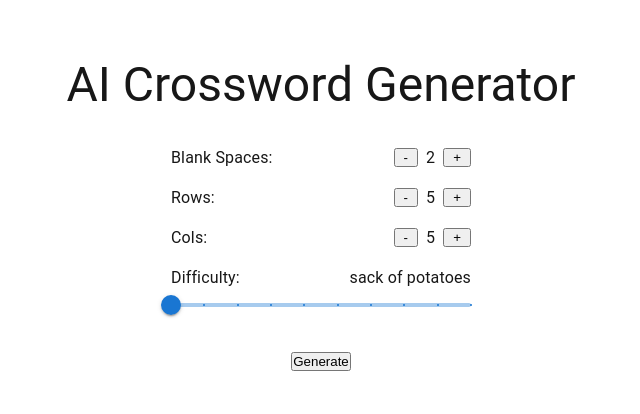
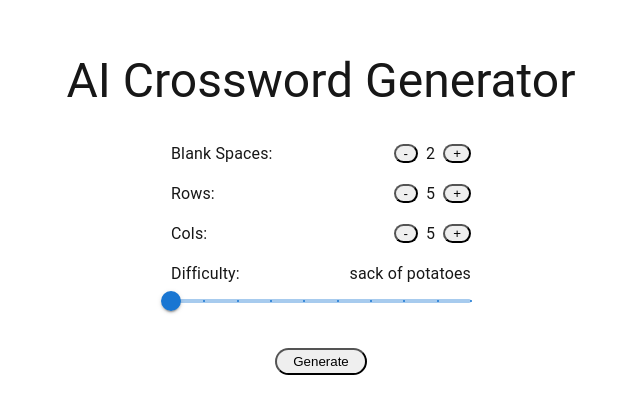
Before and after one commit to triviere19/crossword, a Next.js app: page /admin/generator in a window 1280 px wide. Shown: the part 186-600 px from the top of the page, without its empty margins (319-959 px from the left). Built offline with nearby package versions, Linux system fonts and the light colour scheme; no server answers.

Commit message:
add limits

```diff
--- a/src/components/Crossword/PuzzleSolvedModal/PuzzleSolvedModal.module.css
+++ b/src/components/Crossword/PuzzleSolvedModal/PuzzleSolvedModal.module.css
@@ -23,6 +23,7 @@
     border: black solid 2pt;
     color: black;
     gap: 0.5rem;
+    min-width: 300px;
 }
 
 .award {
--- a/src/components/Crossword/PuzzleSolvedModal/PuzzleSolvedModal.tsx
+++ b/src/components/Crossword/PuzzleSolvedModal/PuzzleSolvedModal.tsx
@@ -1,14 +1,16 @@
 import styles from "./PuzzleSolvedModal.module.css";
 import { formatTimer } from "@/utils/time";
 import TimerIcon from '@mui/icons-material/Timer';
+import { ReactNode } from "react";
 
 
 export interface PuzzleSolvedModalProps {
     solved: boolean,
     time: number,
+    children?: ReactNode,
 }
 
-export default function PuzzleSolvedModal(props: PuzzleSolvedModalProps){
+export default function PuzzleSolvedModal({children, ...props}: PuzzleSolvedModalProps){
 
     const getAward = (seconds: number) => {
         if(seconds == 0) return "";
@@ -51,6 +53,7 @@ export default function PuzzleSolvedModal(props: PuzzleSolvedModalProps){
                     <TimerIcon/>
                     <h3>{formatTimer(props.time)}</h3>
                 </div>
+                {children}
             </div>
         </div>
     );
--- a/src/components/CrosswordGenerator/CrosswordGenerator.module.css
+++ b/src/components/CrosswordGenerator/CrosswordGenerator.module.css
@@ -4,3 +4,9 @@
     align-items: center;
     gap: 2rem;
 }
+
+.button {
+    padding: 0.25rem 1rem;
+    border-radius: 20px;
+
+}
--- a/src/components/CrosswordGenerator/CrosswordGenerator.tsx
+++ b/src/components/CrosswordGenerator/CrosswordGenerator.tsx
@@ -30,7 +30,12 @@ export default function CrosswordGenerator(){
 
     const handleGenerate = async () => {
         setGenerating(true);
-        await fetch("/api/crossword/v3").then(async (res) => {
+        await fetch("/api/crossword/v3", {
+            headers: {
+                'rows': options.rows.toString(), 'cols': options.cols.toString(),
+                'blanks': options.blanks.toString(), 'difficulty': options.difficulty
+            },
+        }).then(async (res) => {
             setGenerating(false);
             if(res.ok){
                 const result = await res.json();
@@ -57,7 +62,7 @@ export default function CrosswordGenerator(){
                     <div className={styles.selector_container}>
                         <Typography variant="h3">AI Crossword Generator</Typography>
                         <PuzzleSelector difficulties={difficulties} value={options} onChange={setOptions}/>
-                        <button onClick={handleGenerate}>Generate</button>
+                        <button onClick={handleGenerate} className={styles.button}>Generate</button>
                     </div>
             }
         </>
--- a/src/components/CrosswordGenerator/PuzzleSelector/PuzzleSelector.module.css
+++ b/src/components/CrosswordGenerator/PuzzleSelector/PuzzleSelector.module.css
@@ -44,4 +44,5 @@
 
 .incrementor_button {
     padding: 0rem 0.5rem;
+    border-radius: 20px;
 }
--- a/src/components/CrosswordGenerator/PuzzleSelector/PuzzleSelector.tsx
+++ b/src/components/CrosswordGenerator/PuzzleSelector/PuzzleSelector.tsx
@@ -26,9 +26,9 @@ export default function PuzzleSelector(props: PuzzleSelectorProps){
 
     return (
         <div className={styles.container}>
-            <Incrementor value={blanks} onChange={setBlanks} label={"Blank Spaces:"}/>
-            <Incrementor value={rows} onChange={setRows} label={"Rows:"}/>
-            <Incrementor value={cols} onChange={setCols} label={"Cols:"}/>
+            <Incrementor value={blanks} onChange={setBlanks} label={"Blank Spaces:"} min={0}/>
+            <Incrementor value={rows} onChange={setRows} label={"Rows:"} min={1} max={8}/>
+            <Incrementor value={cols} onChange={setCols} label={"Cols:"} min={1} max={8}/>
             <div className={styles.block}>
                 <div className={styles.label_container}>
                     <Typography className={styles.label}>{"Difficulty:"}</Typography>
@@ -51,17 +51,34 @@ export interface IncrementorProps {
     label: string,
     value: number,
     onChange: (set: number) => void,
+    min?: number,
+    max?: number,
 }
 
 export function Incrementor(props: IncrementorProps){
+
+    const min = props.min != undefined ? props.min : 0;
+    const max = props.max != undefined ? props.max : 10;
+
+    const handleIncrement = () => {
+        if(props.value < max){
+            props.onChange(props.value+1);
+        }
+    }
+
+    const handleDecrement = () => {
+        if(props.value > min){
+            props.onChange(props.value-1);
+        }
+    }
 
     return (
         <div className={styles.pair}>
             <Typography>{props.label}</Typography>
             <div className={styles.incrementor}>
-                <button className={styles.incrementor_button} onClick={()=>props.onChange(props.value-1)}>-</button>
+                <button className={styles.incrementor_button} onClick={handleDecrement}>-</button>
                 <Typography>{props.value}</Typography>
-                <button className={styles.incrementor_button} onClick={()=>props.onChange(props.value+1)}>+</button>
+                <button className={styles.incrementor_button} onClick={handleIncrement}>+</button>
             </div>
         </div>
     );
--- a/src/components/v3/CrosswordPuzzle/CrosswordPuzzle.tsx
+++ b/src/components/v3/CrosswordPuzzle/CrosswordPuzzle.tsx
@@ -10,6 +10,8 @@ import TimerIcon from '@mui/icons-material/Timer';
 import CheckButton from "../../CheckButton/CheckButton";
 import PuzzleSolvedModal from "../../Crossword/PuzzleSolvedModal/PuzzleSolvedModal";
 import { formatTimer } from "@/utils/time";
+import { Button } from "@mui/material";
+import { useRouter } from "next/navigation";
 
 export interface CrosswordPuzzleProps{
     layout: CrosswordLayout|undefined,
@@ -416,7 +418,9 @@ export default function CrosswordPuzzle(props: CrosswordPuzzleProps){
 
                 {/* =========================================================================== */}
 
-                <PuzzleSolvedModal solved={solved} time={timer}/>
+                <PuzzleSolvedModal solved={solved} time={timer}>
+                    <Button onClick={()=>window.location.reload()}>New Puzzle</Button>
+                </PuzzleSolvedModal>
 
                 {/* =========================================================================== */}
 
```
